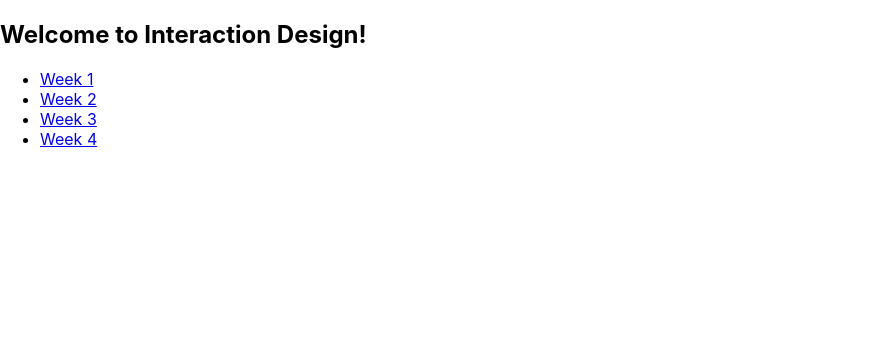
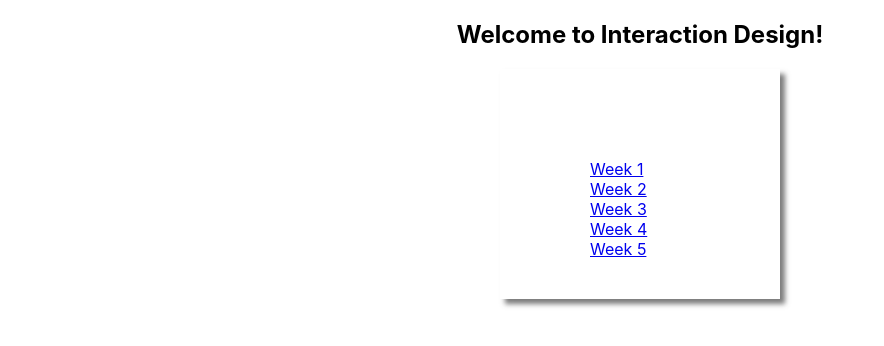
Before and after one commit to joeappleton18/interaction, a React (Create React App) app: page / in a window 1280 px wide. Shown: the top 346 px of the page, without its empty margins (0-884 px from the left). Built offline with nearby package versions, Linux system fonts and the light colour scheme.

Commit message:
set up for week 5

```diff
--- a/src/App.js
+++ b/src/App.js
@@ -8,16 +8,27 @@ import Week4 from "./Components/Week4";
 
 import { BrowserRouter as Router, Switch, Route, Link } from "react-router-dom";
 
-const StyledWrapper = styled.div`
-  display: flex;
-  alignitems: center;
-  aligncontent: center;
+const StyledNav = styled.ul`
+  margin: 0 auto;
+  justify-content: center;
+  height: 50px;
+  padding: 90px;
+  box-shadow: 5px 5px 5px rgba(68, 68, 68, 0.7);
+  width: 100px;
+  li {
+    list-style: none;
+    margin-right: 2%;
+  }
+`;
+
+const StyledHeader = styled.h1`
+  text-align: center;
 `;
 
 const Home = () => (
   <nav>
-    <h1> Welcome to Interaction Design!</h1>
-    <ul>
+    <StyledHeader> Welcome to Interaction Design!</StyledHeader>
+    <StyledNav>
       <li>
         <Link to="/week-1"> Week 1</Link>
       </li>
@@ -31,7 +42,11 @@ const Home = () => (
       <li>
         <Link to="/week-4"> Week 4</Link>
       </li>
-    </ul>
+
+      <li>
+        <Link to="/week-5"> Week 5</Link>
+      </li>
+    </StyledNav>
   </nav>
 );
 
```
Also changed, not shown: src/Components/Week5/index.js (added).
